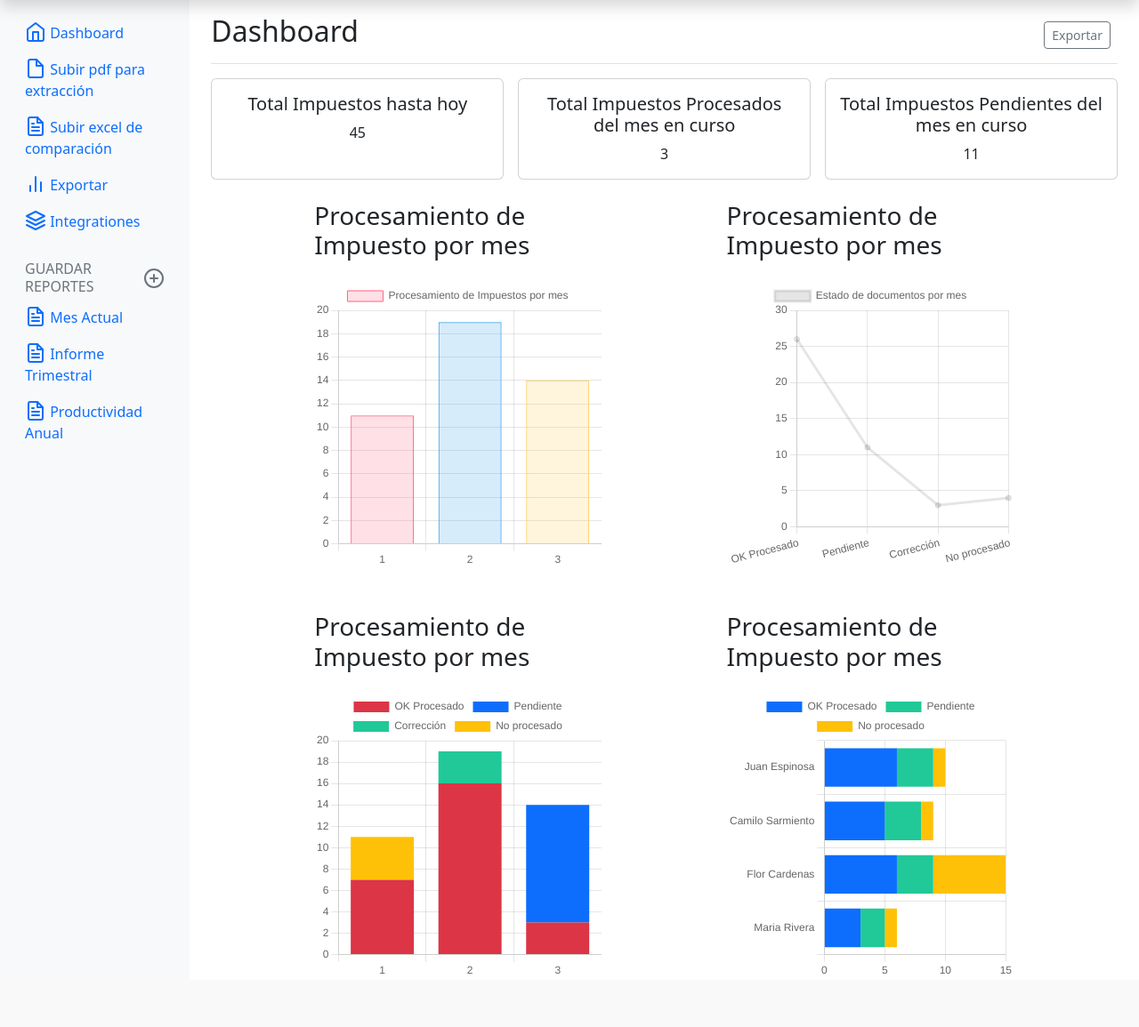
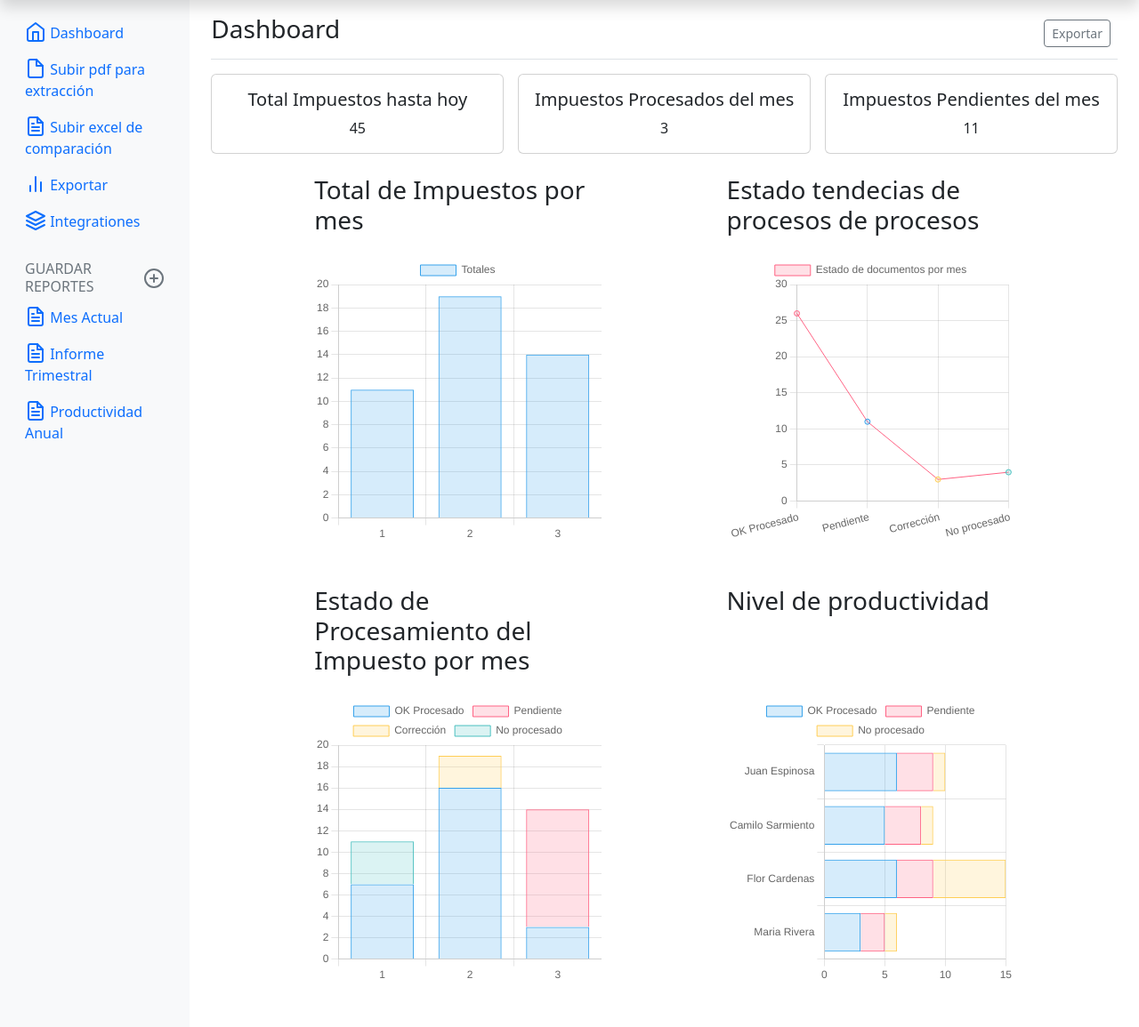
Before and after one commit to JazminPineda/proyecto-final-ekchy, a Django app: page /dashboard-view in a window 1280 px wide. Shown: the part 64-1219 px from the top of the page at 89% size. Before the commit the page ends 1159 px from the top, so only its background shows below. Run offline with Django 3.2, Linux system fonts and the light colour scheme; parts of the project's set-up code (start-up, migrations or seed data) failed here and were passed over; some libraries are stand-ins or nearby versions.

Commit message:
cambios del html

```diff
--- a/app/app/templates/base.html
+++ b/app/app/templates/base.html
@@ -179,7 +179,7 @@
               </nav>
             <main class="col-md-9 ms-sm-auto col-lg-10 px-md-4">
                 <div class="d-flex justify-content-between flex-wrap flex-md-nowrap align-items-center pt-3 pb-2 mb-3 border-bottom">
-                    <h1 class="h2">Dashboard</h1>
+                    <h1 class="h3">Dashboard</h1>
                     <div class="btn-toolbar mb-2 mb-md-0">
                       <div class="btn-group me-2">
                         <!-- <button type="button" class="btn btn-sm btn-outline-secondary">Share</button> -->
--- a/app/app/templates/dashboard.html
+++ b/app/app/templates/dashboard.html
@@ -14,7 +14,7 @@
   <!-- <div class="flex-fill"> -->
     <div class="card flex-fill text-center" style="width: 20rem;">
       <div class="card-body">
-        <h5 class="card-title">Total Impuestos Procesados del mes en curso</h5>
+        <h5 class="card-title">Impuestos Procesados del mes</h5>
        <p class="card-text">3</p>
       </div>
     </div>
@@ -23,7 +23,7 @@
   <!-- <div class=" flex-fill"> -->
     <div class="card flex-fill text-center" style="width: 20rem;">
       <div class="card-body">
-        <h5 class="card-title">Total Impuestos Pendientes del mes en curso</h5>
+        <h5 class="card-title">Impuestos Pendientes del mes</h5>
 
         <p class="card-text">11</p>
       </div>
@@ -33,12 +33,12 @@
 <div class="row mt-4 mb-3 justify-content-evenly">
   <div class="col-4">
 
-      <h3>Procesamiento de Impuesto por mes </h3>
+      <h3>Total de Impuestos por mes </h3>
 
   </div>
   <div class="col-4">
 
-      <h3>Procesamiento de Impuesto por mes </h3>
+      <h3>Estado tendecias de procesos de procesos</h3>
 
   </div>
 </div>
@@ -53,16 +53,16 @@
 <div class="row mt-5 mb-3 justify-content-evenly">
   <div class="col-4">
 
-      <h3>Procesamiento de Impuesto por mes </h3>
+      <h3>Estado de Procesamiento del Impuesto por mes </h3>
 
   </div>
   <div class="col-4">
 
-      <h3>Procesamiento de Impuesto por mes </h3>
+      <h3>Nivel de productividad </h3>
 
   </div>
 </div>
-<div class="row justify-content-evenly">
+<div class="row justify-content-evenly mb-5">
     <div class="col-4">
         <canvas id="grafico3" width="200" height="200"></canvas>
     </div>
--- a/app/app/views.py
+++ b/app/app/views.py
@@ -187,8 +187,32 @@ def datos_graficos():
         'grafico1':{
             'data':{
                     'datasets': [{
-                        'label': 'Procesamiento de Impuestos por mes',
+                        'label': 'Totales',
                         'data': {'3': 14, '2': 19, '1': 11},
+                        'backgroundColor': [
+                            'rgba(54, 162, 235, 0.2)',
+                            # 'rgba(255, 206, 86, 0.2)',
+                            # 'rgba(75, 192, 192, 0.2)',
+                            # 'rgba(153, 102, 255, 0.2)',
+                            # 'rgba(255, 159, 64, 0.2)'
+                        ],
+                        'borderColor': [
+
+                            'rgba(54, 162, 235, 1)',
+                            # 'rgba(255, 206, 86, 1)',
+                            # 'rgba(75, 192, 192, 1)',
+                            # 'rgba(153, 102, 255, 1)',
+                            # 'rgba(255, 159, 64, 1)'
+                        ],
+                        'borderWidth': 1
+                    }]
+                }
+        },
+        'grafico2':{
+            'data':{
+                    'datasets': [{
+                        'label': 'Estado de documentos por mes',
+                        'data': {'OK Procesado': 26, 'Pendiente': 11, 'Corrección': 3, 'No procesado': 4},
                         'backgroundColor': [
                             'rgba(255, 99, 132, 0.2)',
                             'rgba(54, 162, 235, 0.2)',
@@ -206,14 +230,6 @@ def datos_graficos():
                             'rgba(255, 159, 64, 1)'
                         ],
                         'borderWidth': 1
-                    }]
-                }
-        },
-        'grafico2':{
-            'data':{
-                    'datasets': [{
-                        'label': 'Estado de documentos por mes',
-                        'data': {'OK Procesado': 26, 'Pendiente': 11, 'Corrección': 3, 'No procesado': 4},
                  }]
             }
         },
@@ -223,25 +239,51 @@ def datos_graficos():
                             {
                                 'label': 'OK Procesado',
                                 'data': {'3': 3, '2': 16, '1': 7},
-                                'backgroundColor': '#dc3545',
+                                'backgroundColor': [
+                                    'rgba(54, 162, 235, 0.2)',
+                                ],
+                                'borderColor': [
+                                    'rgba(54, 162, 235, 1)',
+                                ],
+                                'borderWidth': 1
 
                             },
                             {
                                 'label': 'Pendiente',
                                 'data': {'3': 11},
-                                'backgroundColor': '#0d6efd',
-                            },
+                                'backgroundColor': [
+                                    # 'rgba(54, 162, 235, 0.2)',
+                                    'rgba(255, 99, 132, 0.2)',
+                                ],
+                                'borderColor': [
+                                    # 'rgba(54, 162, 235, 1)',
+                                    'rgba(255, 99, 132, 1)',
+                                ],
+                                'borderWidth': 1
+                                    },
 
                             {
                                 'label': 'Corrección',
                                 'data': {'2': 3},
-                                'backgroundColor': '#20c997',
+                                'backgroundColor': [
+                                    'rgba(255, 206, 86, 0.2)',
+                                ],
+                                'borderColor': [
+                                    'rgba(255, 206, 86, 1)',
+                                ],
+                                'borderWidth': 1
                             },
 
                             {
                                 'label': 'No procesado',
                                 'data': {'1': 4},
-                                'backgroundColor': '#ffc107',
+                                'backgroundColor': [
+                                    'rgba(75, 192, 192, 0.2)',
+                                ],
+                                'borderColor': [
+                                    'rgba(75, 192, 192, 1)',
+                                ],
+                                'borderWidth': 1
                             }
                         ]
                     }
@@ -255,19 +297,37 @@ def datos_graficos():
                             # 'axis': 'y',
                             'label': 'OK Procesado',
                              'data':  [6, 5, 6,3],
-                             'backgroundColor': '#0d6efd',
+                                'backgroundColor': [
+                                     'rgba(54, 162, 235, 0.2)',
+                                ],
+                                'borderColor': [
+                                    'rgba(54, 162, 235, 1)',
+                                ],
+                                'borderWidth': 1
                         },
                         {
                             # 'axis': 'y',
                             'label': 'Pendiente',
                             'data': [ 3, 3, 3, 2],
-                            'backgroundColor': '#20c997',
+                                'backgroundColor': [
+                                    'rgba(255, 99, 132, 0.2)',
+                                ],
+                                'borderColor': [
+                                    'rgba(255, 99, 132, 1)',
+                                ],
+                                'borderWidth': 1
                         },
                         {
                             # 'axis': 'y',
                             'label': 'No procesado',
                             'data': [ 1,1,6,1 ],
-                            'backgroundColor': '#ffc107',
+                                'backgroundColor': [
+                                    'rgba(255, 206, 86, 0.2)',
+                                ],
+                                'borderColor': [
+                                    'rgba(255, 206, 86, 1)',
+                                ],
+                                'borderWidth': 1
                         },
 
                     ]
```
